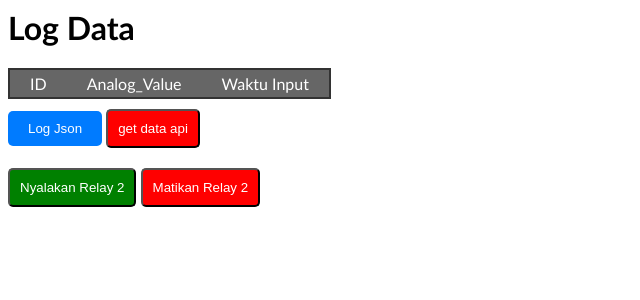
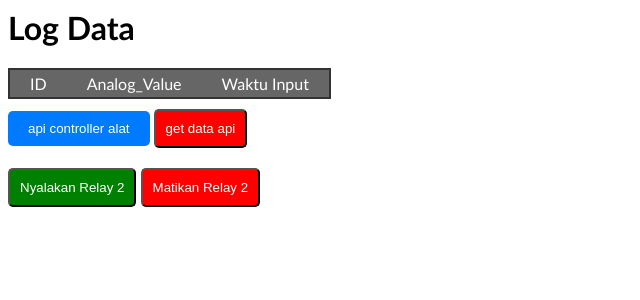
Before and after one commit to Bayyeee/skripsi_php, a PHP site: page / in a window 1280 px wide. Shown: the top 300 px of the page, without its empty margins (0-640 px from the left). Run offline with PHP 8.4, Linux system fonts and the light colour scheme; data that the repository does not hold is empty.

Commit message:
masih belum fix

```diff
--- a/index.php
+++ b/index.php
@@ -77,10 +77,9 @@
     </table>
 
     <div style="margin-top: 10px;">
-        <a href="json_api.php" style="text-decoration: none;">
+        <a href="controller_api.php" style="text-decoration: none;">
             <button type="button"
-                style="cursor: pointer; background-color: #007bff; color: #fff; border: none; padding: 10px 20px; border-radius: 5px;">Log
-                Json</button>
+                style="cursor: pointer; background-color: #007bff; color: #fff; border: none; padding: 10px 20px; border-radius: 5px;">api controller alat</button>
         </a>
         <a href="get_api.php">
             <button type="submit" name="relay_status" value="OFF"
```
Also changed, not shown: get_api.php (+5 -2 lines), controller_api.php (renamed from json_api.php).
